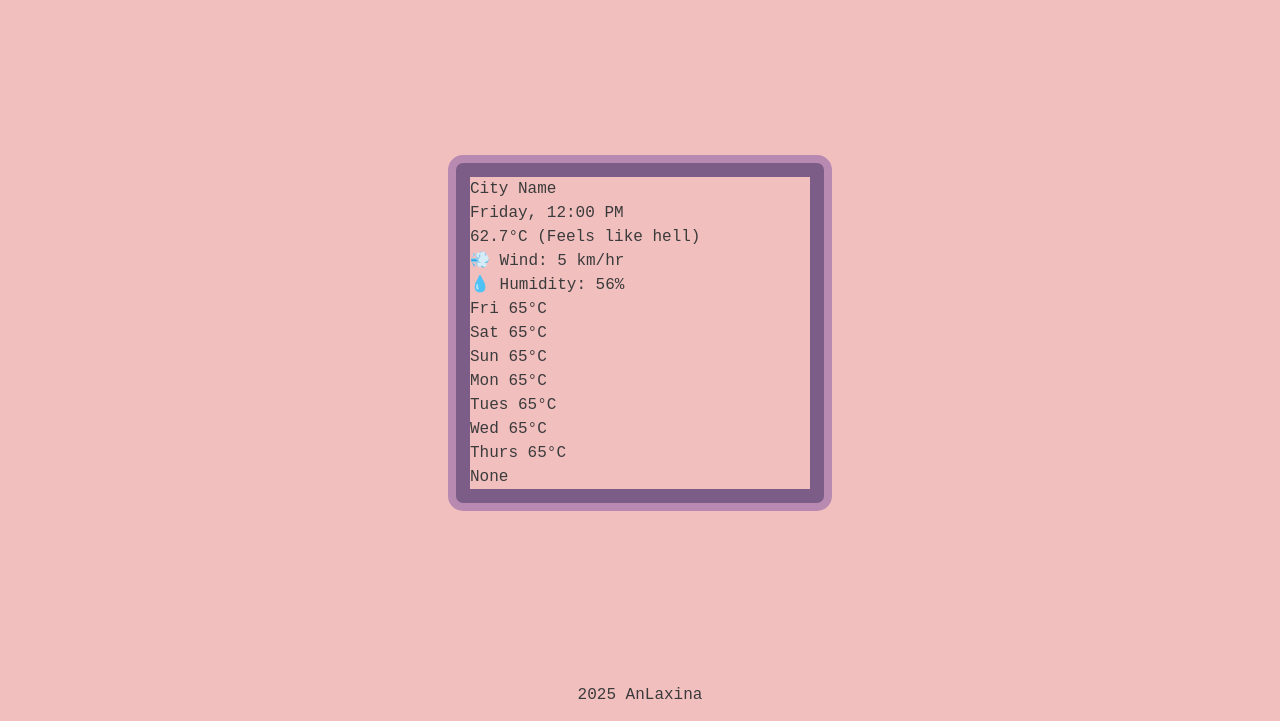
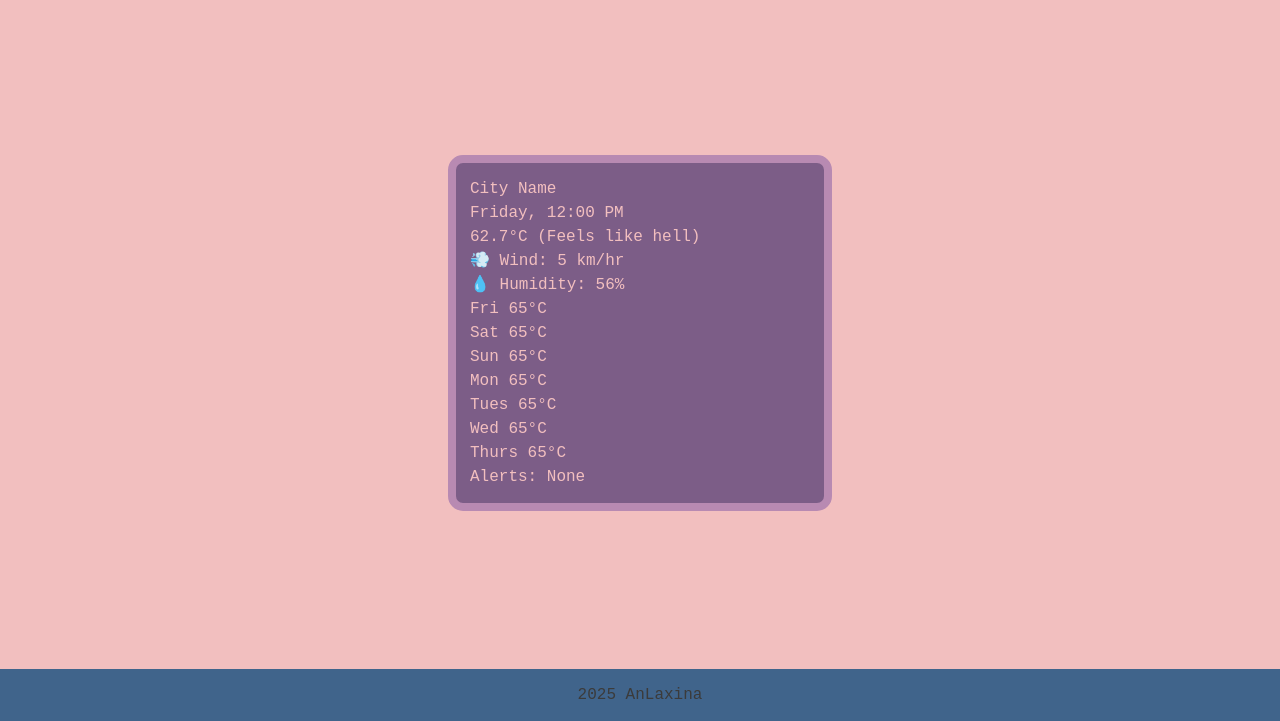
Before and after one commit to AnLaxina/weather-app, a plain HTML site: page index.html in a window 1280 px wide. Shown: the part 79-800 px from the top of the page. Drawn offline with Linux system fonts and the light colour scheme; no server answers; a web font is replaced by a local one.

Commit message:
Add appropriate colouring to footer and weather card

```diff
--- a/css/style.css
+++ b/css/style.css
@@ -1,25 +1,33 @@
 /* See colour_scheme.txt for the colour palette */
 * {
     font-family: "Pretendard", monospace;
-    color: #3b3b3b;
-    background-color: #f2bfbf;
 }
 
 header, main, footer {
     padding: 14px;
 }
+body {
+    min-height: 100vh;
+    display: flex;
+    color: #3b3b3b;
+    flex-direction: column;
+    align-items: center;
+    justify-content: space-between;
+    background-color: #f2bfbf;
+}
+
 
 main {
     background-color: #7c5d87;
     min-width: 30%;
+    color: #f2bfbf;
     border: 8px solid #b88ab2;
     border-radius: 15px;
 }
 
-body {
-    min-height: 100vh;
+footer {
     display: flex;
-    flex-direction: column;
-    align-items: center;
-    justify-content: space-between;
+    justify-content: center;
+    background-color: #40648b;
+    min-width: 100vw;
 }
--- a/index.html
+++ b/index.html
@@ -28,7 +28,7 @@
                 <p>💧 Humidity: 56%</p>
             </div>
         </section>
-        <section class="7-day-forecast">
+        <section class="day-forecast">
             <div class="week-container">
                 <div class="day-of-week">
                     <p>Fri 65&deg;C</p>
@@ -54,7 +54,7 @@
             </div>
         </section>
         <section class="weather-alert">
-            <p>None</p>
+            <p>Alerts: <span id="alert-type">None</span></p>
         </section>
     </main>
     <footer>
```
